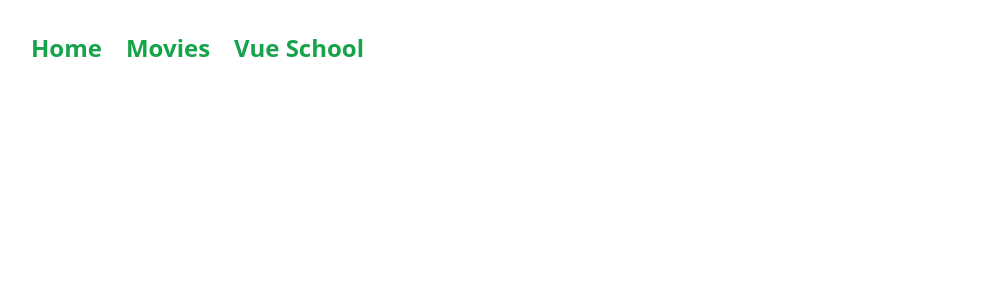
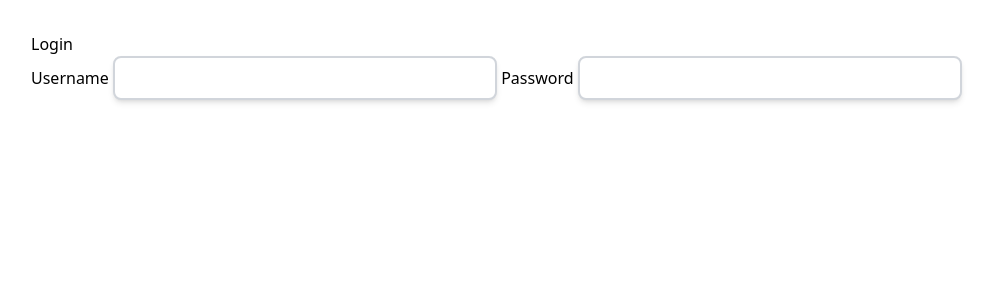
Before and after one commit to MichelleH17/nuxt3-fundamentals, a Nuxt app: page /login in a window 1280 px wide. Shown: the top 300 px of the page, without its empty margins (1-994 px from the left). Built offline with nearby package versions, Linux system fonts and the light colour scheme.

Commit message:
Create deault and plain layout, use definePageMeta to show plain on login page

```diff
--- a/app.vue
+++ b/app.vue
@@ -1,12 +1,9 @@
 <template>
   <div class="m-8">
     <NuxtRouteAnnouncer />
-    <div class="flex space-x-6">
-      <NuxtLink class="text-2xl font-semibold text-green-600 hover:text-green-800" to="/">Home</NuxtLink>
-      <NuxtLink class="text-2xl font-semibold text-green-600 hover:text-green-800" to="/movies">Movies</NuxtLink>
-      <NuxtLink class="text-2xl font-semibold text-green-600 hover:text-green-800" to="https://vueschool.io/">Vue School</NuxtLink>
-    </div>
-    <NuxtPage />
+    <NuxtLayout>
+      <NuxtPage />
+    </NuxtLayout>
   </div>
 </template>
 
--- /dev/null
+++ b/layouts/default.vue
@@ -0,0 +1,8 @@
+<template>
+  <nav class="flex space-x-6">
+    <NuxtLink class="text-2xl font-semibold text-green-600 hover:text-green-800" to="/">Home</NuxtLink>
+    <NuxtLink class="text-2xl font-semibold text-green-600 hover:text-green-800" to="/movies">Movies</NuxtLink>
+    <NuxtLink class="text-2xl font-semibold text-green-600 hover:text-green-800" to="https://vueschool.io/">Vue School</NuxtLink>
+  </nav>
+  <slot />
+</template>
--- /dev/null
+++ b/layouts/plain.vue
@@ -0,0 +1,13 @@
+<template>
+  <div>
+    <slot />
+  </div>
+</template>
+
+<script lang="ts" setup>
+
+</script>
+
+<style>
+
+</style>
--- /dev/null
+++ b/pages/login.vue
@@ -0,0 +1,19 @@
+<template>
+  <form>
+    <h1>Login</h1>
+    <label>
+      Username
+      <input type="text" class="border-2 border-gray-300 p-2 shadow-md rounded-lg w-96" />
+    </label>
+    <label>
+      Password
+      <input type="password" class="border-2 border-gray-300 p-2 shadow-md rounded-lg w-96" />
+    </label>
+  </form>
+</template>
+
+<script setup>
+definePageMeta({
+  layout: 'plain',
+})
+</script>
```
